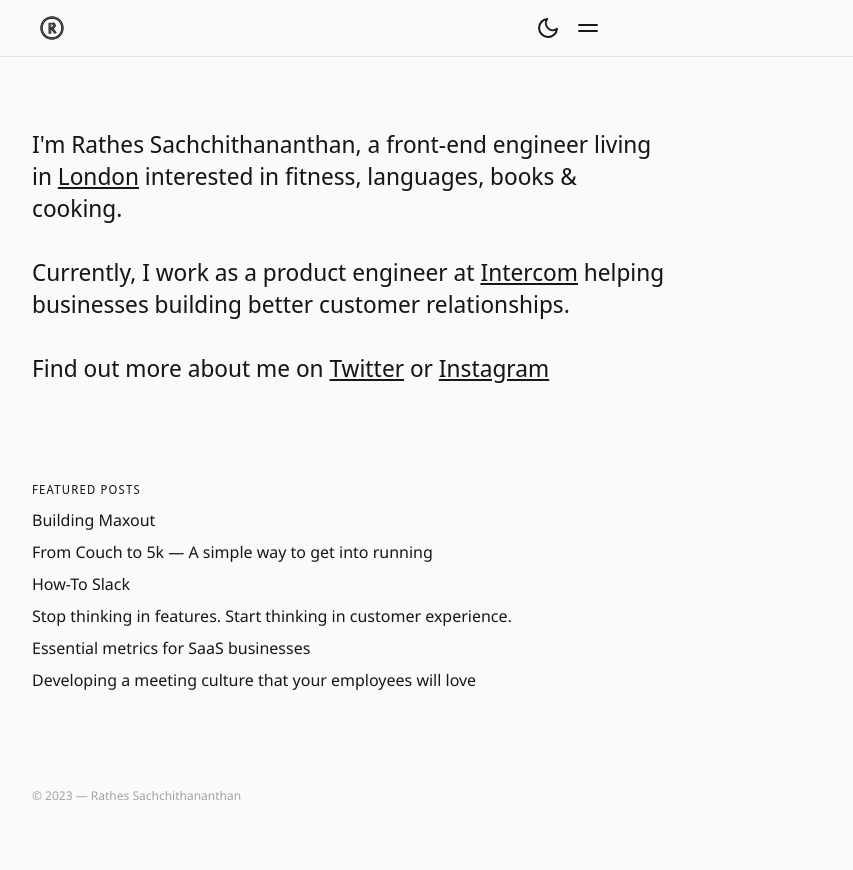
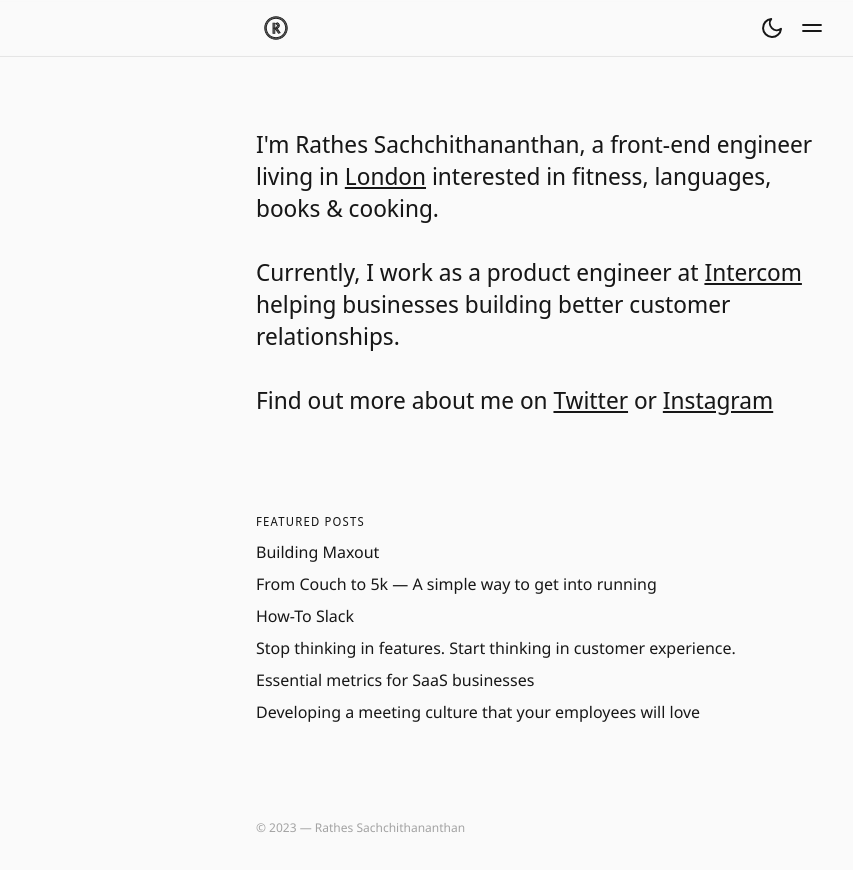
Before and after one commit to rathesDot/rathes.me, a Next.js app: page / in a window 1280 px wide. Shown: the top 870 px of the page, without its empty margins (96-949 px from the left). Built offline with nearby package versions, Linux system fonts and the light colour scheme.

Commit message:
💄 Move layout to center

```diff
--- a/src/layouts/PageLayout/PageLayout.tsx
+++ b/src/layouts/PageLayout/PageLayout.tsx
@@ -50,9 +50,9 @@ const PageLayout: React.FC<React.PropsWithChildren<unknown>> = ({
 
   return (
     <ThemeContext.Provider value={{ theme, toggleTheme }}>
-      <main className="bg-neutral-50 px-8 font-sans text-neutral-900 dark:bg-neutral-900 dark:text-neutral-50 md:px-16 lg:px-32">
+      <main className="bg-neutral-50 px-8 font-sans text-neutral-900 dark:bg-neutral-900 dark:text-neutral-50">
         <Navigation />
-        <div className="flex min-h-screen flex-col justify-between pt-32">
+        <div className="mx-auto flex min-h-screen max-w-xl flex-col justify-between pt-32">
           {children}
           <Footer />
         </div>
--- a/src/pages/404.tsx
+++ b/src/pages/404.tsx
@@ -6,7 +6,7 @@ import { List, ListItem, Paragraph, Meta, Heading1 } from "../components"
 const NotFoundPage = () => (
   <PageLayout>
     <Meta title="404: Not found" />
-    <div className="max-w-[640px]">
+    <div className="max-w-xl">
       <Heading1>
         Looks like you are looking for a page that does not exist.
       </Heading1>
--- a/src/pages/about.tsx
+++ b/src/pages/about.tsx
@@ -21,7 +21,7 @@ import books from "../../data/books.json"
 const AboutMe: React.FC<React.PropsWithChildren<NextPage>> = () => (
   <PageLayout>
     <Meta title="About me" />
-    <div className="max-w-[640px]">
+    <div className="max-w-xl">
       <Heading1>/raðiːs/</Heading1>
       <Paragraph>
         I'm Rathes Sachchithananthan, a web developer with interests not only in
--- a/src/pages/blog/[language]/[slug].tsx
+++ b/src/pages/blog/[language]/[slug].tsx
@@ -80,13 +80,13 @@ const Blogpost: NextPage<InferGetStaticPropsType<typeof getStaticProps>> = ({
   return (
     <PageLayout>
       <Meta title={title} description={excerpt} meta={meta} />
-      <div className="max-w-[640px]">
+      <div className="max-w-xl">
         {image && (
           <ImageWrapper aspect="16/9">
             <Image src={image} fill sizes="704px" priority alt={title} />
           </ImageWrapper>
         )}
-        <h1 className="mb-2 mt-12 max-w-[640px] break-words font-sansDisplay text-xl font-semibold leading-tight text-slate-900 dark:text-slate-50 sm:text-2xl">
+        <h1 className="mb-2 mt-12 max-w-xl break-words font-sansDisplay text-xl font-semibold leading-tight text-slate-900 dark:text-slate-50 sm:text-2xl">
           {title}
         </h1>
         <MDXRemote {...source} components={components} scope={{ books }} />
--- a/src/pages/index.tsx
+++ b/src/pages/index.tsx
@@ -8,21 +8,21 @@ const IndexPage: React.FC<React.PropsWithChildren<NextPage>> = () => (
   <PageLayout>
     <Meta title="Home" />
     <section>
-      <h1 className="mb-8 max-w-[640px] break-words font-sansDisplay text-xl font-medium leading-snug text-neutral-900 antialiased dark:text-neutral-50 sm:text-2xl">
+      <h1 className="mb-8 max-w-xl break-words font-sansDisplay text-xl font-medium leading-snug text-neutral-900 antialiased dark:text-neutral-50 sm:text-2xl">
         I'm Rathes Sachchithananthan, a front-end engineer living in{" "}
         <Link underlined href="https://goo.gl/maps/E9c5uw5SLjSbLZ9G9">
           London
         </Link>{" "}
         interested in fitness, languages, books &amp; cooking.
       </h1>
-      <p className="mb-8 max-w-[640px] break-words font-sansDisplay text-xl font-medium leading-snug text-neutral-900 antialiased dark:text-neutral-50 sm:text-2xl">
+      <p className="mb-8 max-w-xl break-words font-sansDisplay text-xl font-medium leading-snug text-neutral-900 antialiased dark:text-neutral-50 sm:text-2xl">
         Currently, I work as a product engineer at{" "}
         <Link underlined href="https://www.intercom.com/">
           Intercom
         </Link>{" "}
         helping businesses building better customer relationships.
       </p>
-      <p className="mb-8 max-w-[640px] break-words font-sansDisplay text-xl font-medium leading-snug text-neutral-900 antialiased dark:text-neutral-50 sm:text-2xl">
+      <p className="mb-8 max-w-xl break-words font-sansDisplay text-xl font-medium leading-snug text-neutral-900 antialiased dark:text-neutral-50 sm:text-2xl">
         Find out more about me on{" "}
         <Link underlined href="https://twitter.com/rswebdesigner">
           Twitter
--- a/src/pages/reading-list.tsx
+++ b/src/pages/reading-list.tsx
@@ -33,7 +33,7 @@ const ReadingList: NextPage = () => {
   return (
     <PageLayout>
       <Meta title="Reading List" />
-      <div className="mb-32 max-w-[640px] flex-grow">
+      <div className="mb-32 max-w-xl flex-grow">
         <section className="mb-16 flex flex-col gap-4">
           <Heading1>Reading List</Heading1>
           <TextField
--- a/src/pages/talks/managing-time.tsx
+++ b/src/pages/talks/managing-time.tsx
@@ -7,7 +7,7 @@ import { Heading1, Paragraph, Meta } from "../../components"
 const ManagingTime: React.FC<React.PropsWithChildren<NextPage>> = () => (
   <PageLayout>
     <Meta title="You can't manage time - A talk about what people call time management"></Meta>
-    <div className="max-w-[640px]">
+    <div className="max-w-xl">
       <Heading1>
         You can't manage time
         <span className="block text-base text-neutral-500">
--- a/src/pages/talks/meetings.tsx
+++ b/src/pages/talks/meetings.tsx
@@ -7,7 +7,7 @@ import { Heading1, Paragraph, Meta } from "../../components"
 const Meetings: React.FC<React.PropsWithChildren<NextPage>> = () => (
   <PageLayout>
     <Meta title="You probably don't need that meeting - Developing a meeting culture that employees will love"></Meta>
-    <div className="max-w-[640px]">
+    <div className="max-w-xl">
       <Heading1>
         You probably don't need that meeting
         <span className="block text-base text-neutral-500">
--- a/src/pages/work.tsx
+++ b/src/pages/work.tsx
@@ -18,7 +18,7 @@ import { SayHi } from "../patterns"
 const Work: React.FC<React.PropsWithChildren<NextPage>> = () => {
   return (
     <PageLayout>
-      <section className="max-w-[640px]">
+      <section className="max-w-xl">
         <Meta title="Work" />
         <Heading1 className="sr-only">My work</Heading1>
         <Paragraph>
--- a/src/pages/writings.tsx
+++ b/src/pages/writings.tsx
@@ -18,7 +18,7 @@ const Writings: React.FC<
 > = ({ blogPosts }) => {
   return (
     <PageLayout>
-      <section className="max-w-[640px]">
+      <section className="max-w-xl">
         <Meta title="Writings" />
         <Paragraph>
           From time to time, I do write. Sometime on my blog, but also on other
--- a/src/patterns/Navigation/Navigation.tsx
+++ b/src/patterns/Navigation/Navigation.tsx
@@ -129,7 +129,7 @@ const Hamburger: React.FC<
 }
 
 const topbar = cva(
-  "fixed z-50 inset-x-0 mb-4 border-b border-neutral-200  px-6 py-2 backdrop-blur-sm dark:border-neutral-700  md:px-16 lg:px-32",
+  "fixed z-50 inset-x-0 mb-4 border-b border-neutral-200  px-6 py-2 backdrop-blur-sm dark:border-neutral-700",
   {
     variants: {
       isOpen: {
@@ -148,14 +148,14 @@ const TopBar: React.FC<PropsWithChildren<{ isOpen: boolean }>> = ({
   children,
 }) => (
   <div className={topbar({ isOpen })}>
-    <div className="box-content flex max-w-xl items-center justify-between text-neutral-900 dark:text-neutral-50">
+    <div className="mx-auto box-content flex max-w-xl items-center justify-between text-neutral-900 dark:text-neutral-50">
       {children}
     </div>
   </div>
 )
 
 const menuBody = cva(
-  "inset-0 mt-[65px] bg-neutral-900 px-8 md:px-16 lg:px-32",
+  "inset-0 mt-[65px] bg-neutral-900 px-8 md:px-16 lg:px-32 [&_div]:max-w-xl [&_div]:mx-auto",
   {
     variants: {
       isOpen: { true: "fixed", false: "hidden" },
```
